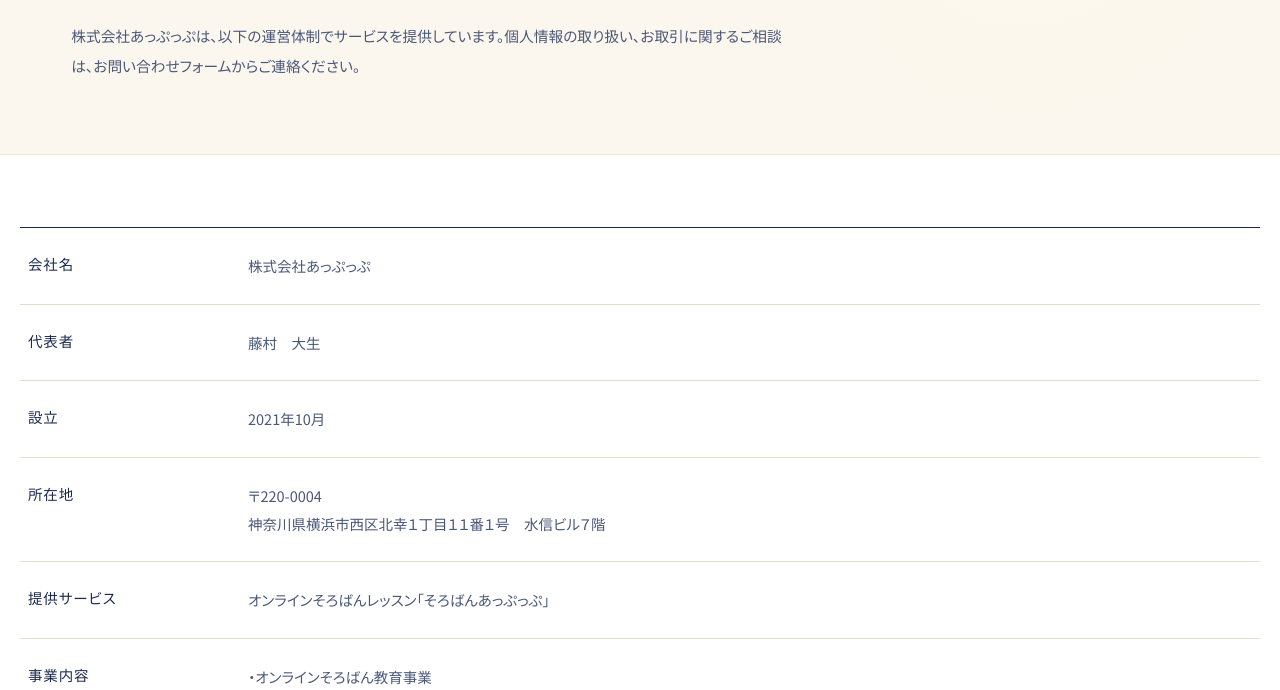
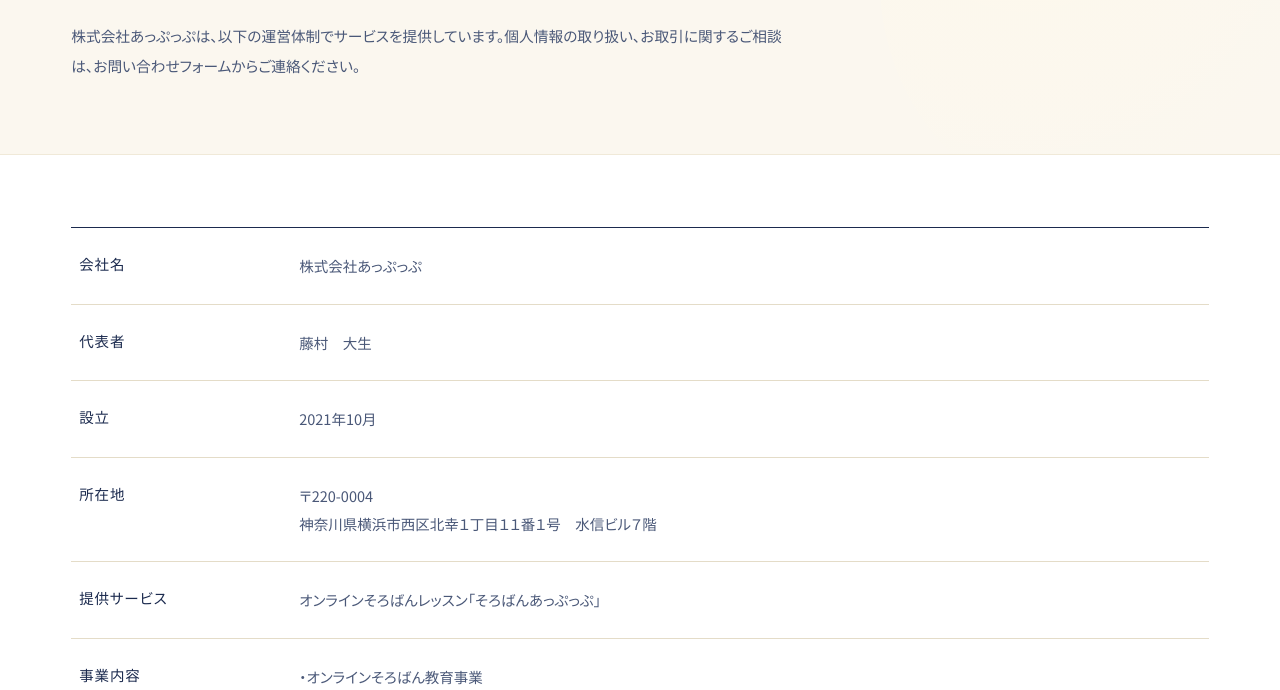
Before and after one commit to apupu-inc/corporate-site, an Eleventy site: page src/company/index.njk in a window 1280 px wide. Shown: the part 262-952 px from the top of the page. Built offline with nearby package versions, Linux system fonts and the light colour scheme; Eleventy itself is replaced by a stand-in of ours; files that its build step writes are made by us from their sources.

Commit message:
fix: preserve horizontal content padding

```diff
--- a/src/assets/css/main.css
+++ b/src/assets/css/main.css
@@ -305,8 +305,8 @@ body[data-tone="B"] .site-header {
 .container--wide { max-width: var(--wide-max); }
 .container--narrow { max-width: 880px; }
 
-.section { padding: clamp(72px, 10vw, 140px) 0; }
-.section--tight { padding: clamp(48px, 6vw, 80px) 0; }
+.section { padding-block: clamp(72px, 10vw, 140px); }
+.section--tight { padding-block: clamp(48px, 6vw, 80px); }
 .section--sub { background: var(--bg-sub); }
 .section--warm { background: var(--bg-warm); }
 .section--ink { background: var(--ink); color: var(--bg); }
@@ -1918,7 +1918,7 @@ body[data-tone="B"] .site-header {
    Company page
    ============================================ */
 .company-table {
-  padding: clamp(40px, 6vw, 72px) 0;
+  padding-block: clamp(40px, 6vw, 72px);
 }
 .company-table table {
   width: 100%;
```
